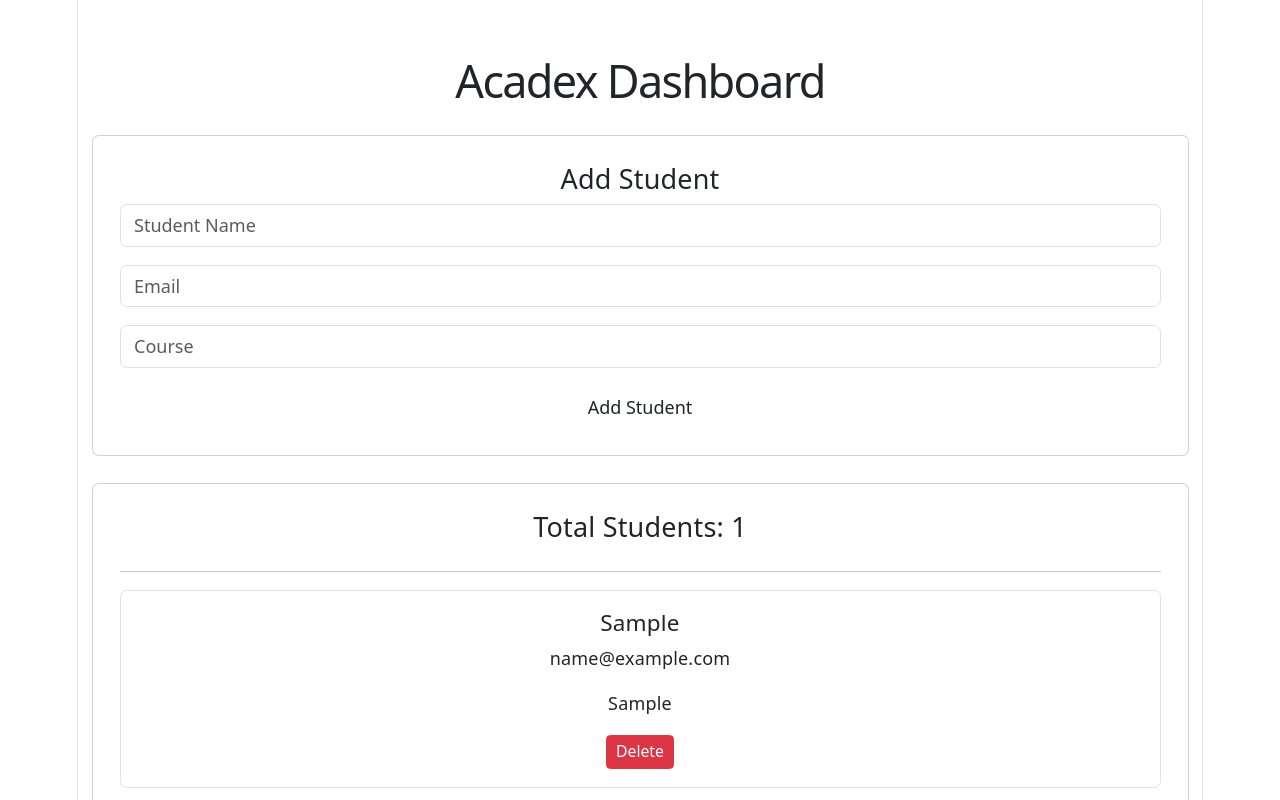
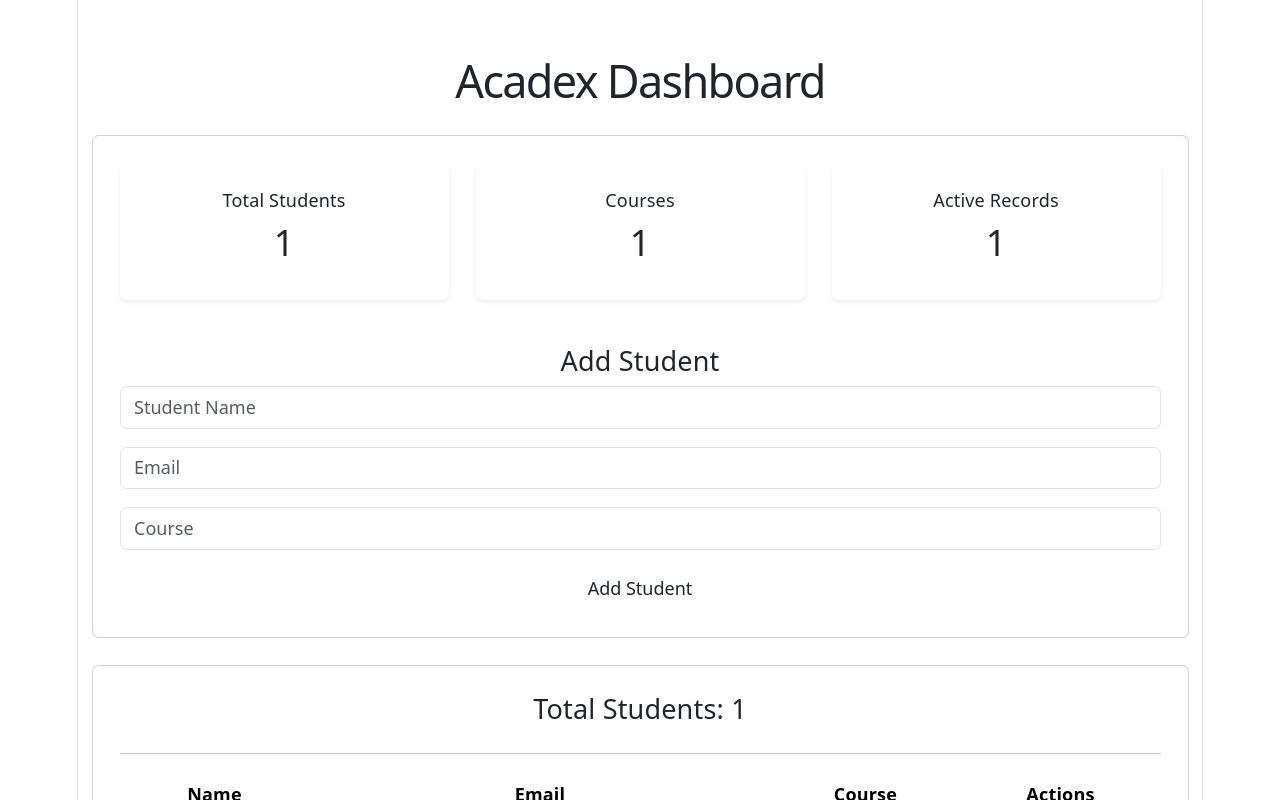
Before and after one commit to arunima1507/acadex, a React app in the folder frontend/: page /dashboard in a window 1280 px wide. Both pictures are taken after typing "Sample", "name@example.com", "Sample" into the empty fields and a click on the button "Add Student". Shown: the top 800 px of the page. Built offline with nearby package versions, Linux system fonts and the light colour scheme; the HTML template or start-up script is replaced by a standard one.

Commit message:
feat: redesign dashboard with statistics and student table

```diff
--- a/frontend/src/pages/Dashboard.jsx
+++ b/frontend/src/pages/Dashboard.jsx
@@ -46,6 +46,37 @@ function Dashboard() {
 
       <div className="card p-4 mb-4">
 
+        <div className="row mb-4">
+
+            <div className="col-md-4 mb-3">
+                <div className="card shadow-sm border-0 p-4">
+                <h6>Total Students</h6>
+                <h2>{students.length}</h2>
+                </div>
+            </div>
+
+            <div className="col-md-4 mb-3">
+                <div className="card shadow-sm border-0 p-4">
+                <h6>Courses</h6>
+                <h2>
+                    {
+                    [...new Set(
+                        students.map(student => student.course)
+                    )].length
+                    }
+                </h2>
+                </div>
+            </div>
+
+            <div className="col-md-4 mb-3">
+                <div className="card shadow-sm border-0 p-4">
+                <h6>Active Records</h6>
+                <h2>{students.length}</h2>
+                </div>
+            </div>
+
+            </div>
+
         <h4>Add Student</h4>
 
         <input
@@ -89,26 +120,48 @@ function Dashboard() {
         {students.length === 0 ? (
           <p>No students added yet.</p>
         ) : (
-          students.map((student) => (
-            <div
-              key={student.id}
-              className="border rounded p-3 mb-3"
-            >
-              <h5>{student.name}</h5>
+          <table className="table table-hover">
+            <thead>
+                <tr>
+                <th>Name</th>
+                <th>Email</th>
+                <th>Course</th>
+                <th>Actions</th>
+                </tr>
+            </thead>
 
-              <p>{student.email}</p>
+            <tbody>
 
-              <p>{student.course}</p>
-              <button
-                className="btn btn-danger btn-sm"
-                onClick={() => handleDeleteStudent(student.id)}
-              >
+                {students.map((student) => (
 
-                Delete
+                <tr key={student.id}>
 
-              </button>
-            </div>
-          ))
+                    <td>{student.name}</td>
+
+                    <td>{student.email}</td>
+
+                    <td>{student.course}</td>
+
+                    <td>
+
+                    <button
+                        className="btn btn-danger btn-sm"
+                        onClick={() =>
+                        handleDeleteStudent(student.id)
+                        }
+                    >
+                        Delete
+                    </button>
+
+                    </td>
+
+                </tr>
+
+                ))}
+
+            </tbody>
+
+            </table>
         )}
 
       </div>
```
